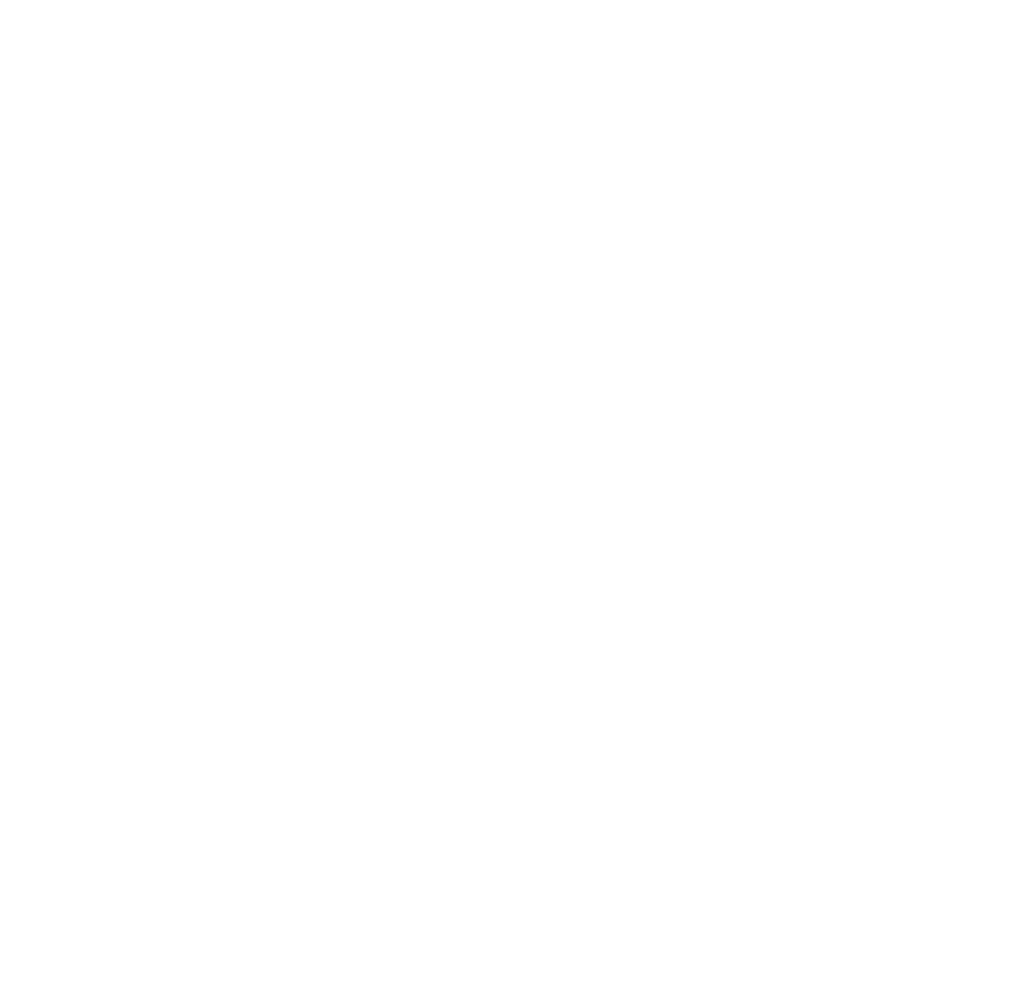
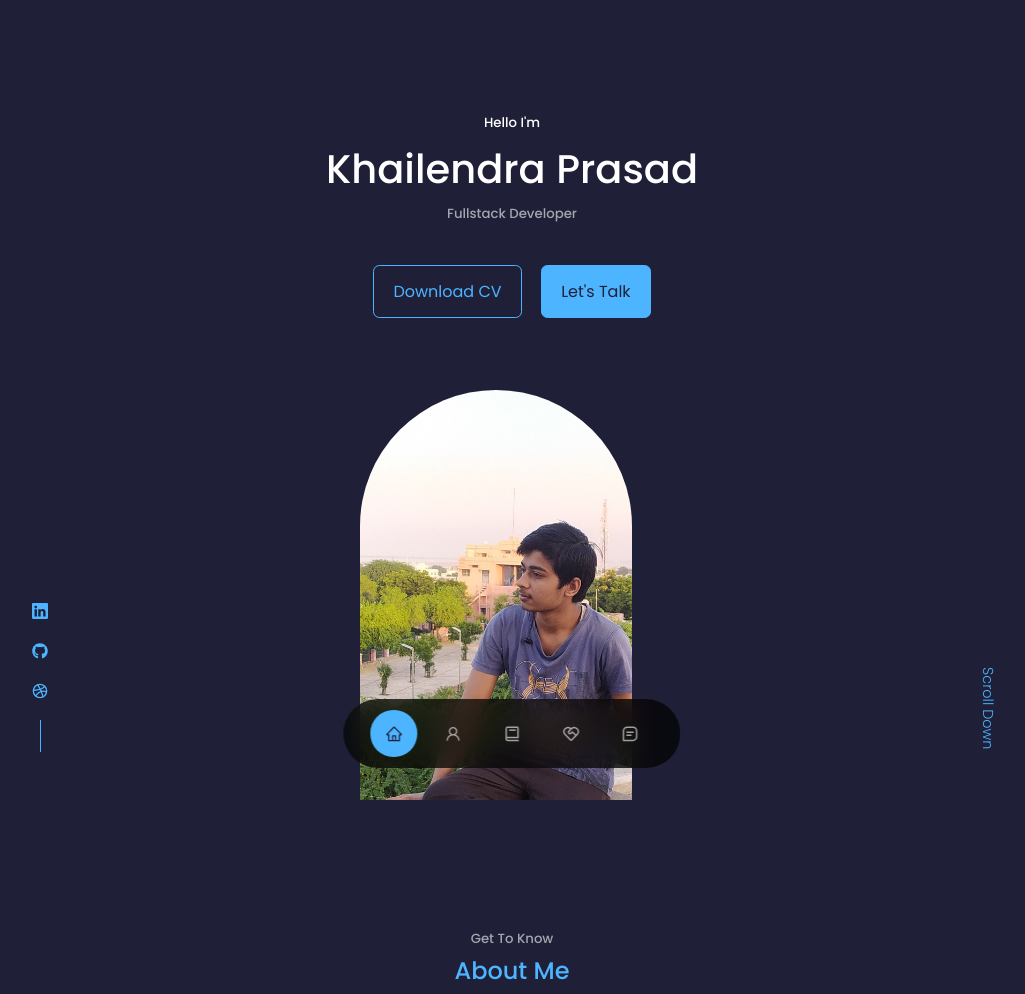
Before and after one commit to KumarKhailendra/personal-portfolio, a plain HTML site: page index.html in a window 1280 px wide. Shown: the top 994 px of the page, without its empty margins (128-1153 px from the left). Before the commit the page ends 800 px from the top, so only its background shows below. Drawn offline with Linux system fonts and the light colour scheme.

Commit message:
update index

```diff
--- a/index.html
+++ b/index.html
@@ -1 +1 @@
-<!doctype html><html lang="en"><head><meta charset="utf-8"/><link rel="icon" href="./man.png"/><meta name="viewport" content="width=device-width,initial-scale=1"/><meta name="theme-color" content="#000000"/><meta name="description" content="Web site was provide the all informetion about the Khailendra Prasad"/><link rel="apple-touch-icon" href="./man.png"/><title>Personal Portfolio</title><script defer="defer" src="./static/js/main.79a4d635.js"></script><link href="./static/css/main.71a7cc00.css" rel="stylesheet"></head><body><div id="root"></div><noscript>You need to enable JavaScript to run this app.</noscript></body></html>
+<!doctype html><html lang="en"><head><meta charset="utf-8"/><link rel="icon" href="/personal-portfolio/man.png"/><meta name="viewport" content="width=device-width,initial-scale=1"/><meta name="theme-color" content="#000000"/><meta name="description" content="Web site was provide the all informetion about the Khailendra Prasad"/><link rel="apple-touch-icon" href="/personal-portfolio/man.png"/><title>Personal Portfolio</title><script defer="defer" src="/personal-portfolio/static/js/main.648bd9c9.js"></script><link href="/personal-portfolio/static/css/main.2bfeba60.css" rel="stylesheet"></head><body><div id="root"></div><noscript>You need to enable JavaScript to run this app.</noscript></body></html>
```
